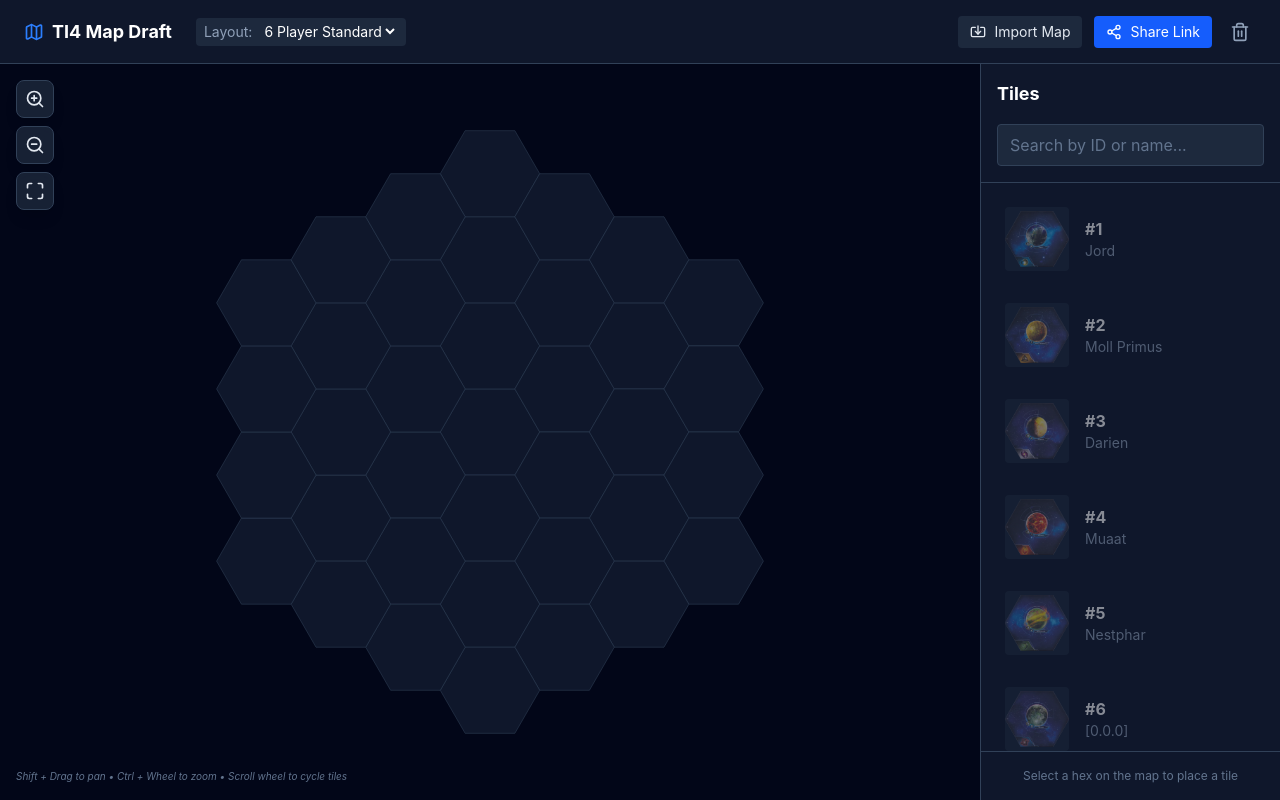
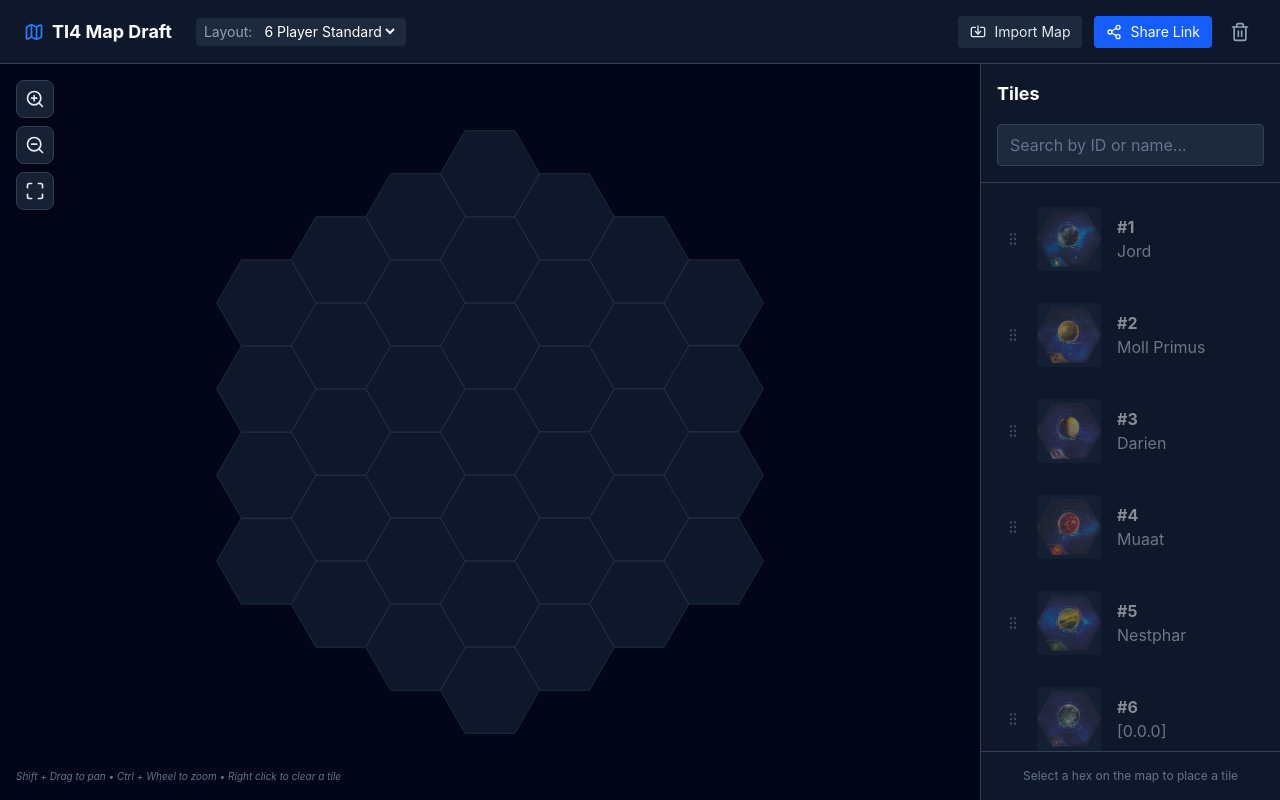
Before and after one commit to NoahPeres/ti4-map-utils, a React (Vite) app: page / in a window 1280 px wide. Built offline with nearby package versions, Linux system fonts and the light colour scheme.

Commit message:
UI: bigger text, disable scroll-cycle, fix tile drag

```diff
--- a/src/components/HexTile.tsx
+++ b/src/components/HexTile.tsx
@@ -12,10 +12,11 @@
   tileImage?: string;
   isSelected: boolean;
   onSelect: () => void;
+  onClear?: () => void;
   systemName?: string;
 }
 
-export const HexTile: React.FC<HexTileProps> = ({ index, q, r, size, originX, originY, tileId, tileImage, isSelected, onSelect, systemName }) => {
+export const HexTile: React.FC<HexTileProps> = ({ index, q, r, size, originX, originY, tileId, tileImage, isSelected, onSelect, onClear, systemName }) => {
   const { setNodeRef, isOver } = useDroppable({
     id: `hex-${index}`,
     data: { index }
@@ -39,6 +40,13 @@
       ref={setNodeRef as any}
       className={`cursor-pointer transition-all duration-200 ${isSelected || isOver ? 'filter drop-shadow-[0_0_8px_rgba(59,130,246,0.8)]' : ''}`}
       onClick={onSelect}
+      onContextMenu={(e) => {
+        e.preventDefault();
+        if (tileId) {
+          onSelect();
+          onClear?.();
+        }
+      }}
     >
       <polygon
         points={points.join(' ')}
@@ -67,7 +75,7 @@
           <text
             textAnchor="middle"
             dy="-1.2em"
-            className="fill-white text-[10px] font-bold pointer-events-none drop-shadow-md"
+            className="fill-white text-[12px] font-bold pointer-events-none drop-shadow-md"
           >
             {tileId || 'Empty'}
           </text>
@@ -75,7 +83,7 @@
             <text
               textAnchor="middle"
               dy="1.5em"
-              className="fill-slate-300 text-[8px] pointer-events-none drop-shadow-md"
+              className="fill-slate-200 text-[10px] pointer-events-none drop-shadow-md"
             >
               {systemName}
             </text>
--- a/src/components/MapView.tsx
+++ b/src/components/MapView.tsx
@@ -7,7 +7,7 @@
 import { ZoomIn, ZoomOut, Maximize } from 'lucide-react';
 
 export const MapView: React.FC = () => {
-  const { tiles, selectedHexIndex, selectHex, cycleTile } = useMapStore();
+  const { tiles, selectedHexIndex, selectHex, setTile } = useMapStore();
   const [zoom, setZoom] = useState(0.8);
   const [offset, setOffset] = useState({ x: 0, y: 0 });
   const [isDragging, setIsDragging] = useState(false);
@@ -113,10 +113,6 @@
         y: localY - (localY - prev.y) * zoomRatio
       }));
       setZoom(boundedZoom);
-    } else if (selectedHexIndex !== null) {
-      e.preventDefault();
-      const direction = e.deltaY > 0 ? 1 : -1;
-      cycleTile(direction);
     }
   };
 
@@ -199,7 +195,7 @@
       </div>
 
       <div className="absolute bottom-4 left-4 z-10 text-[10px] text-slate-500 italic pointer-events-none">
-        Shift + Drag to pan • Ctrl + Wheel to zoom • Scroll wheel to cycle tiles
+        Shift + Drag to pan • Ctrl + Wheel to zoom • Right click to clear a tile
       </div>
 
       <div
@@ -235,6 +231,7 @@
                   tileImage={tileInfo?.image}
                   isSelected={selectedHexIndex === index}
                   onSelect={() => selectHex(index)}
+                  onClear={() => setTile(index, null)}
                   systemName={tileInfo?.name}
                 />
               );
--- a/src/components/TilePicker.tsx
+++ b/src/components/TilePicker.tsx
@@ -3,9 +3,10 @@
 import tilesData from '../data/tiles.json';
 import type { Tile } from '../types';
 import { useDraggable } from '@dnd-kit/core';
+import { GripVertical } from 'lucide-react';
 
 const DraggableTile: React.FC<{ tile: Tile; onClick: () => void; isSelectable: boolean }> = ({ tile, onClick, isSelectable }) => {
-  const { attributes, listeners, setNodeRef, transform } = useDraggable({
+  const { listeners, setNodeRef, transform } = useDraggable({
     id: `picker-${tile.id}`,
     data: { tileId: tile.id }
   });
@@ -20,13 +21,20 @@
     <div
       ref={setNodeRef}
       style={style}
-      {...listeners}
-      {...attributes}
       className={`flex items-center space-x-4 p-2 rounded cursor-pointer transition-colors ${
         isSelectable ? 'hover:bg-slate-800' : 'opacity-50'
       }`}
       onClick={onClick}
     >
+      <button
+        type="button"
+        className="text-slate-500 hover:text-slate-300 transition-colors"
+        tabIndex={-1}
+        onClick={(e) => e.stopPropagation()}
+        {...listeners}
+      >
+        <GripVertical className="w-4 h-4" />
+      </button>
       <div className="w-16 h-16 flex-shrink-0 bg-slate-800 rounded overflow-hidden">
         {imageFailed ? (
           <div className="w-full h-full flex items-center justify-center text-[10px] text-slate-500">Missing</div>
@@ -41,8 +49,8 @@
         )}
       </div>
       <div className="flex-1 min-w-0">
-        <div className="text-white font-bold truncate">#{tile.id}</div>
-        <div className="text-slate-400 text-sm truncate">{tile.name}</div>
+        <div className="text-white font-bold text-base truncate">#{tile.id}</div>
+        <div className="text-slate-300 text-base truncate">{tile.name}</div>
       </div>
     </div>
   );
```
